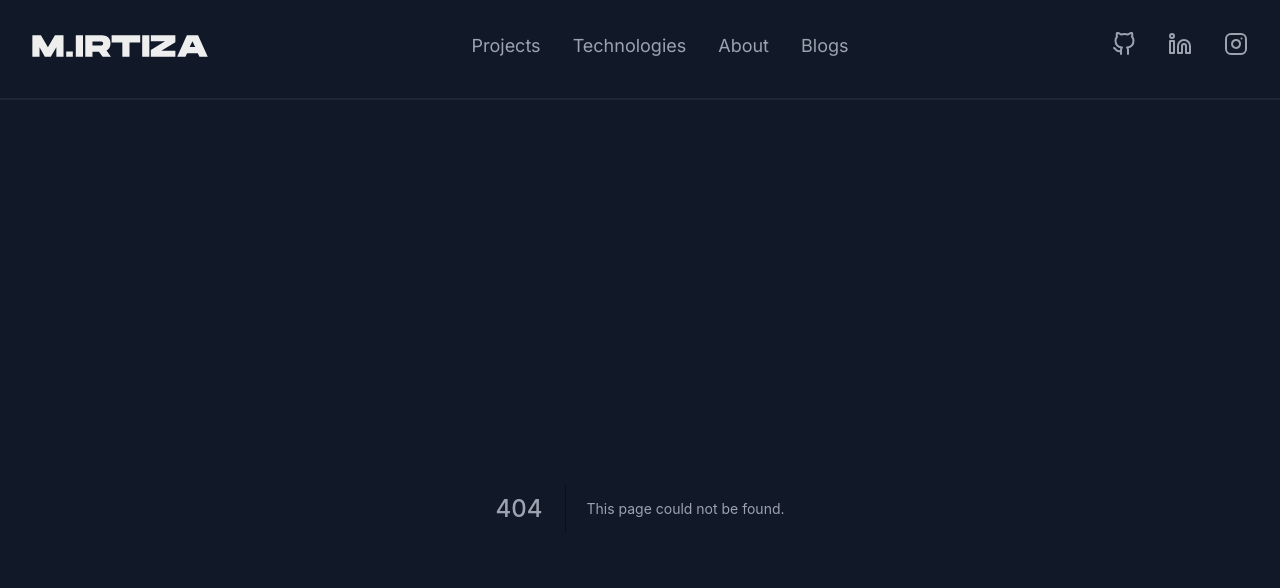
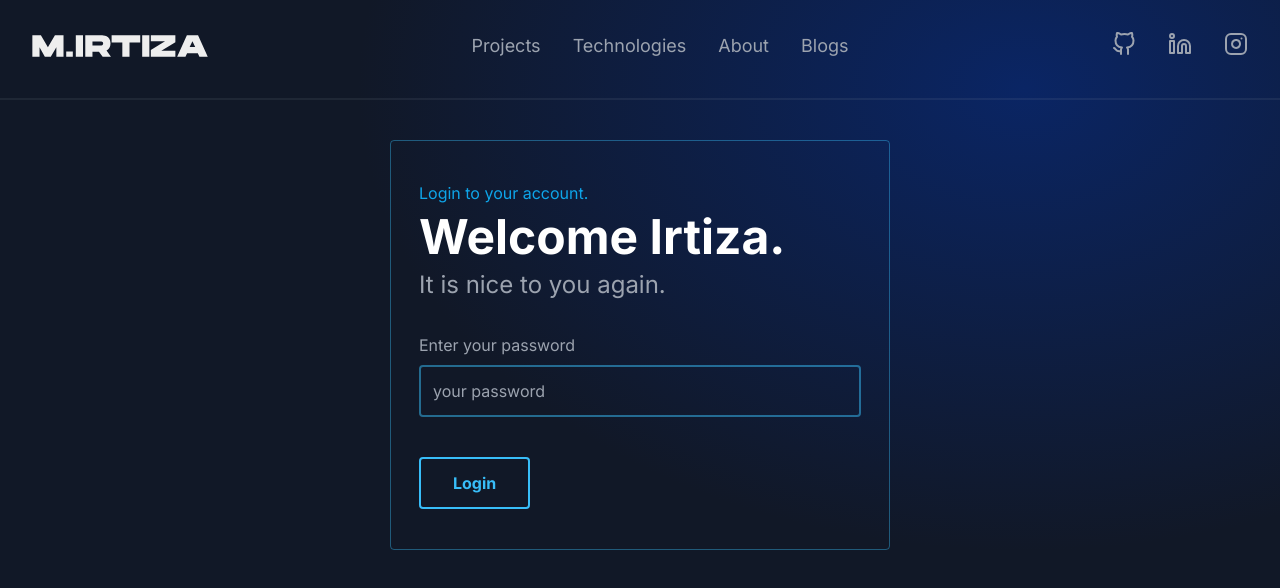
Before and after one commit to Irtiza751/my-portfolio, a Next.js app: page /login in a window 1280 px wide. Before the commit this address had no page. Shown: the top 588 px of the page. Built offline with nearby package versions, Linux system fonts and the light colour scheme.

Commit message:
Login page ui is done.

```diff
--- /dev/null
+++ b/pages/login.jsx
@@ -0,0 +1,47 @@
+import { useState } from "react";
+
+export default function Login() {
+    const [password, setPassword] = useState('');
+    const [error, setError] = useState(false);
+
+    const login = (event) => {
+        event.preventDefault();
+        console.log(password);
+        if(!password) {
+            setError(true);
+        } else {
+            setError(false);
+        }
+    }
+
+    return (
+        <section className="container">
+            <form className="border border-sky-400/40 px-7 py-10 rounded max-w-[500px] mx-auto mt-10" onSubmit={login}>
+                <div className="mb-8">
+                    <p className="text-sky-500">Login to your account.</p>
+                    <h1 className="text-5xl font-bold text-white my-2">
+                        Welcome Irtiza.
+                    </h1>
+                    <p className="text-2xl">It is nice to you again.</p>
+                </div>
+
+                <div className="mb-10">
+                    <label htmlFor="password">Enter your password</label>
+                    <input
+                        type="password"
+                        id="password"
+                        placeholder="your password"
+                        onChange={(event) => setPassword(event.target.value)}
+                        value={password}
+                        className="w-full block p-3 rounded bg-transparent text-sky-400 border-2 border-sky-400/50 focus:border-sky-400 outline-none my-2"
+                    />
+                    {error ? <label className="text-red-400">Please enter password</label>: null}
+                </div>
+
+                <button type="submit" className="flex items-center justify-center gap-4 font-bold text-300 text-sky-400 border-2 border-sky-400 px-8 py-3 rounded hover:bg-sky-300/10">
+                    Login
+                </button>
+            </form>
+        </section>
+    );
+}
```
